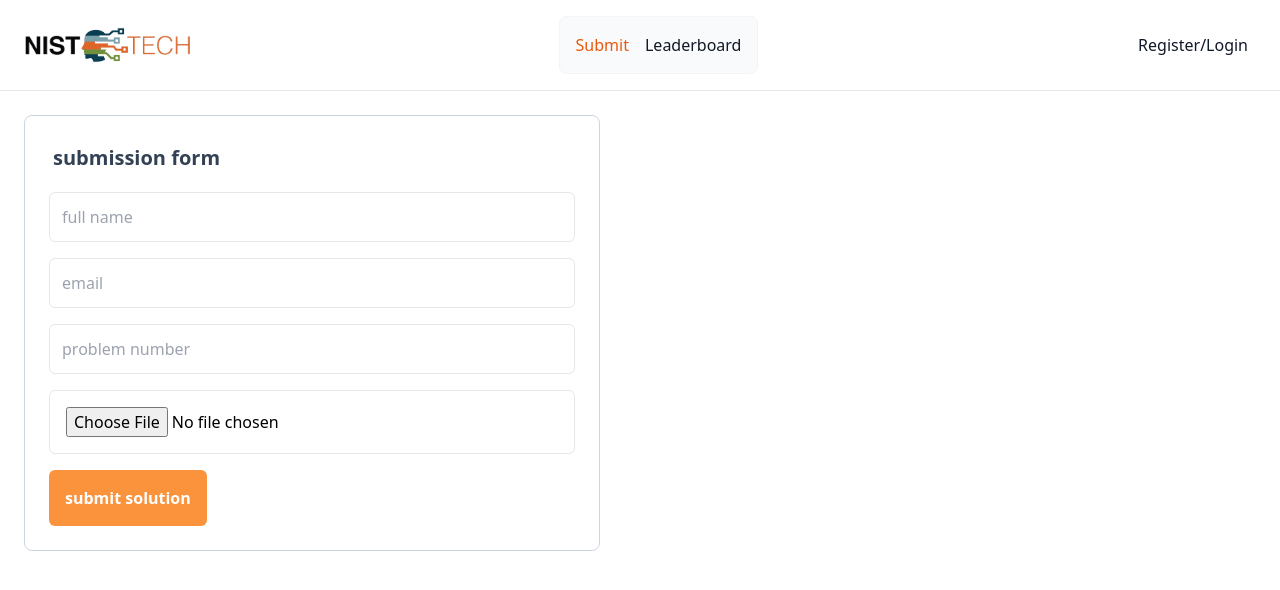
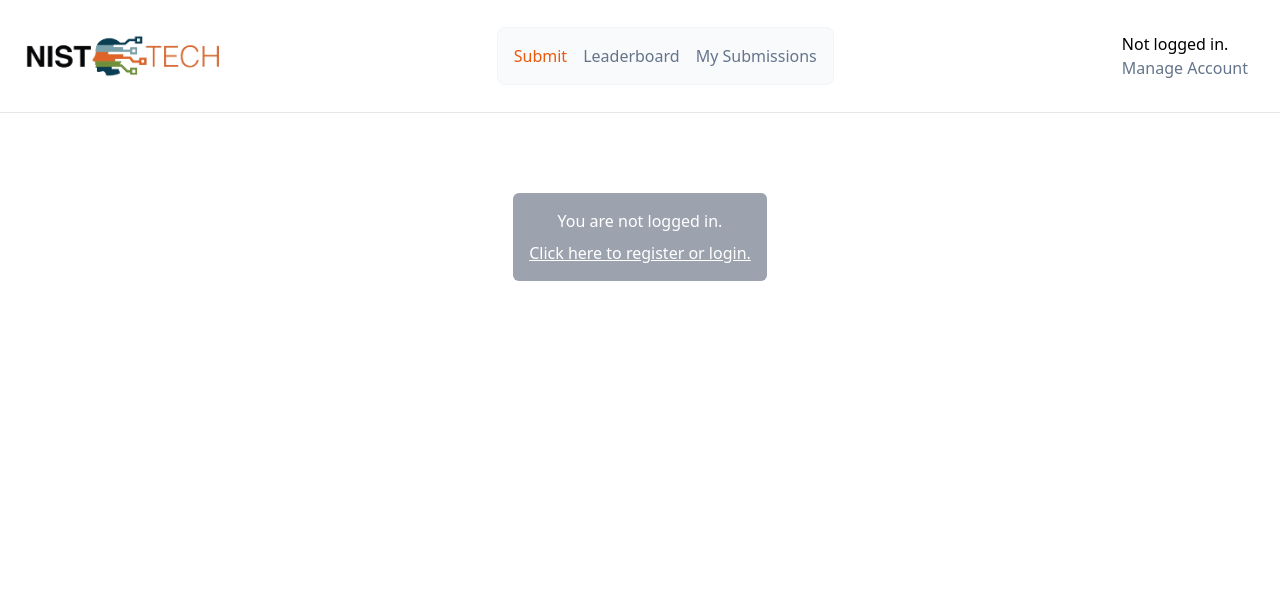
Before and after one commit to peteseta/nisttech-grader, a SvelteKit app: page / in a window 1280 px wide. Shown: the top 590 px of the page. Built offline with nearby package versions, Linux system fonts and the light colour scheme.

Commit message:
full auth system

```diff
--- a/src/lib/form.svelte
+++ b/src/lib/form.svelte
@@ -1,19 +1,16 @@
 <script>
-    export let name;
-    export let email;
     export let problemNumber;
     export let file;
     export let handleSubmit;
+    export let width;
 </script>
 
-<div class="flex flex-col p-6 space-y-4 bg-white rounded-lg border md:w-1/2 items-left border-slate-300">
-    <h2 class="m-1 text-xl font-bold text-slate-700">submission form</h2>
+<div class="flex flex-col p-6 space-y-4 bg-white rounded-lg border {width} items-left border-slate-300">
+    <h2 class="m-1 text-xl font-bold text-slate-700">submit a new attempt</h2>
     <form class="space-y-4" on:submit|preventDefault={handleSubmit}>
-        <input type="text" bind:value={name} placeholder="full name" class="p-3 w-full rounded-md border" required/>
-        <input type="email" bind:value={email} placeholder="email" class="p-3 w-full rounded-md border" required/>
         <input type="number" bind:value={problemNumber} placeholder="problem number" class="p-3 w-full rounded-md border" required/>
         <input type="file" bind:files={file} accept=".py,.c,.cpp,.java,.js" placeholder="Upload solution file (.py, .c, .cpp, .java, .js)" class="p-4 w-full rounded-md border" required/>
-        <button type="submit" class="px-4 py-4 font-bold text-white bg-orange-400 rounded-md hover:bg-orange-500 hover:text-orange-100" required>
+        <button type="submit" class="px-4 py-3 font-bold text-white bg-orange-400 rounded-md hover:bg-orange-500 hover:text-orange-100" required>
             submit solution
         </button>
     </form>
--- a/src/routes/+layout.svelte
+++ b/src/routes/+layout.svelte
@@ -1,19 +1,30 @@
 <script>
     import "../app.css";
     import { page } from '$app/stores';
+    import { user } from '../stores/user.js';
+
+    let currentUser = { name: null, email: null, userId: null};
+
+    // subscribe to the user store
+    user.subscribe(value => {
+        currentUser = value;
+    });
 
     let path;
     $: path = $page.url.pathname;
 
     let activeClass = "text-orange-600 rounded hover:bg-gray-100";
-    let inactiveClass = "text-gray-900 rounded hover:bg-gray-100";
+    let inactiveClass = "text-slate-500 rounded hover:bg-gray-100";
+
+    let userName = ""
+    let userEmail = ""
 </script>
 
 <nav class="top-0 left-0 z-20 w-full bg-white border-b border-slate-20">
     <div class="flex justify-between items-center p-4 mx-auto space-x-5">
 
         <a href="/">
-            <img src="/logo.png" class="h-12" alt="nistTech Logo">
+            <img src="/logo.png" class="h-14" alt="nistTech Logo">
         </a>
 
         <div class="flex items-center w-auto" id="navbar-sticky">
@@ -22,15 +33,23 @@
                 <a href="/" class={path === '/' ? activeClass : inactiveClass}>Submit</a>
                 </li>
                 <li>
-                <a href="/leaderboard" class={path === '/leaderboard' ? activeClass : inactiveClass}>Leaderboard</a>
+                    <a href="/leaderboard" class={path === '/leaderboard' ? activeClass : inactiveClass}>Leaderboard</a>
+                </li>
+                <li>
+                    <a href="/my" class={path === '/my' ? activeClass : inactiveClass}>My Submissions</a>
                 </li>
             </ul>
         </div>
 
-        <div class="flex p-4">
-            <ul class="flex">
+        <div class="flex flex-col p-4">
+            {#if currentUser.name && currentUser.email && currentUser.userId}
+                <p>Logged in as <strong>{currentUser.name}</strong></p>
+            {:else}
+                <p>Not logged in.</p>
+            {/if}
+            <ul class="flex flex-col items-end">
                 <li>
-                    <a href="/auth" class={path === '/auth' ? activeClass : inactiveClass}>Register/Login</a>
+                    <a href="/auth" class={`${path === '/auth' ? activeClass : inactiveClass}`}>Manage Account</a>
                 </li>
             </ul>
         </div>
--- a/src/routes/+page.svelte
+++ b/src/routes/+page.svelte
@@ -1,15 +1,23 @@
 <script>
+    import { user } from '../stores/user.js';
     import Form from '../lib/form.svelte';
     import Results from '../lib/results.svelte';
 
-    let name = "";
-    let email = "";
     let problemNumber;
     let file;
     let results = null;
     let isLoading = false;
     let hasSubmitted = false;
-    $: passedTests = results?.results.filter(result => result.status === "PASSED").length || 0;
+    let points = 0;
+    let maxPoints = 0;
+    $: width = hasSubmitted ? "md:w-1/2" : "mx-auto max-w-md";
+
+    let currentUser = { name: null, email: null, userId: null };
+
+    // Subscribe to the user store
+    user.subscribe(value => {
+        currentUser = value;
+    });
 
     const handleSubmit = async () => {
         isLoading = true;
@@ -28,23 +36,25 @@
 
         const selectedLanguage = languages[ext];
 
-        let userId = localStorage.getItem('userId');
-
         const response = await fetch("/submit", {
             method: "POST",
             headers: {
                 "Content-Type": "application/json"
             },
             body: JSON.stringify({
-                userId: userId,
+                userId: currentUser.userId,
                 code: code,
                 language: selectedLanguage,
                 problemNumber: problemNumber
             })
         });
         if (response.ok) {
-            const results = await response.json();
-            console.log(results);
+            let data = await response.json();
+            results = data.results;
+            points = data.points;
+            maxPoints = data.maxPoints;
+
+            console.log(data);
         } else {
             // Handle HTTP error responses here
             const { error } = await response.json();
@@ -67,7 +77,16 @@
 
 <slot />
 
-<div class="flex flex-col m-6 space-y-6 md:space-y-0 max-w-screen md:max-w-6xl md:space-x-6 md:flex-row">
-    <Form bind:name bind:email bind:problemNumber bind:file {handleSubmit} />
-    <Results {results} {isLoading} {hasSubmitted} {problemNumber} {passedTests} />
-</div>
+{#if currentUser.name && currentUser.email && currentUser.userId}
+    <div class="flex flex-col m-6 space-y-6 md:space-y-0 md:space-x-6 md:flex-row">
+        <Form bind:problemNumber bind:file {handleSubmit} {width}/>
+        <Results {results} {isLoading} {hasSubmitted} {problemNumber} {points} {maxPoints} />
+    </div>
+{:else}
+    <div class="flex justify-center items-center m-20 min-h-4xl">
+        <div class="p-4 text-white bg-gray-400 rounded-md">
+            <p class="text-center">You are not logged in.</p>
+            <a href="/auth" class="block mt-2 text-center underline">Click here to register or login.</a>
+        </div>
+    </div>
+{/if}
--- a/src/routes/auth/+page.svelte
+++ b/src/routes/auth/+page.svelte
@@ -1,11 +1,22 @@
 <script>
+    import { user } from '../../stores/user.js';
+    import { goto } from '$app/navigation';
+    import { browser } from '$app/environment';
+
     let name = "";
     let email = "";
     let password = "";
     let school = "";
     let error = "";
 
-    let isRegistering = true;
+    let isRegistering = false;
+
+    let currentUser = { name: null, email: null, userId: null };
+
+    // Subscribe to the user store
+    user.subscribe(value => {
+        currentUser = value;
+    });
 
     const register = async () => {
         if (!name || !email || !password || !school) {
@@ -13,7 +24,7 @@
             return;
         }
 
-        const response = await fetch('/register', {
+        const response = await fetch('/auth/register', {
             method: 'POST',
             headers: {
                 'Content-Type': 'application/json'
@@ -24,7 +35,7 @@
         if (response.ok) {
             // Registration successful
             const { user } = await response.json();
-            console.log('User registered: ' + user);
+            // console.log('User registered: ' + user);
         } else {
             // Registration failed
             const { error: signUpError } = await response.json();
@@ -41,7 +52,7 @@
     };
 
     const login = async () => {
-        const res = await fetch('/login', {
+        const res = await fetch('/auth/login', {
             method: 'POST',
             headers: {
                 'Content-Type': 'application/json'
@@ -51,12 +62,15 @@
 
         if (res.ok) {
             // Login successful
-            const { user } = await res.json();
-            console.log('User logged in:', user);
+            const { user: loggedInUser } = await res.json();
+            // console.log('User logged in:', loggedInUser);
 
-            localStorage.setItem('name', user.user_metadata.name);
-            localStorage.setItem('email', user.email);
-            localStorage.setItem('userId', user.id);
+            // store in svelte store
+            user.set({
+                name: loggedInUser.user_metadata.name,
+                email: loggedInUser.email,
+                userId: loggedInUser.id
+            });
         } else {
             // Login failed
             const { error: loginError } = await res.json();
@@ -66,10 +80,37 @@
         // Clear the form and error message
         email = "";
         password = "";
+
+        // Redirect to home page
+        goto('/');
+    };
+
+    const logout = async () => {
+    // Clear the user store
+    user.set({ name: null, email: null, userId: null });
+
+    // Clear localStorage
+    if (browser) {
+        localStorage.removeItem('user');
+    }
+
+    // Logout from Supabase
+    const res = await fetch('/auth/login', {
+            method: 'POST',
+            headers: {
+                'Content-Type': 'application/json'
+            },
+            body: JSON.stringify({ email, password })
+        });
     };
 </script>
 
-<div class="flex flex-col p-6 m-6 space-y-4 bg-white rounded-lg border items-left border-slate-300">
+<div class="flex flex-col p-6 mx-auto my-6 space-y-4 max-w-md bg-white rounded-lg border items-left border-slate-300">
+    {#if currentUser && currentUser.name && currentUser.email}
+        <button on:click={logout} class="px-4 py-4 font-bold text-white bg-red-400 rounded-md hover:bg-red-500 hover:text-red-100">
+            Logout
+        </button>
+    {:else}
         <h2 class="m-1 text-xl font-bold text-slate-700">{isRegistering ? 'Register' : 'Login'}</h2>
         <form class="space-y-4" on:submit|preventDefault={isRegistering ? register : login}>
             {#if isRegistering}
@@ -85,9 +126,10 @@
             </button>
         </form>
         <button on:click={() => isRegistering = !isRegistering} class="text-blue-500">
-        {isRegistering ? 'Already have an account? Login' : 'Don\'t have an account? Register'}
+            {isRegistering ? 'Already have an account?' : 'Don\'t have an account?'}
         </button>
         {#if error}
             <p class="text-red-500">{error}</p>
         {/if}
+    {/if}
 </div>
--- a/src/routes/login/+server.js
+++ b/src/routes/auth/login/+server.js
@@ -1,5 +1,4 @@
 import { json } from "@sveltejs/kit";
-import { error } from "@sveltejs/kit";
 import { createClient } from "@supabase/supabase-js";
 
 const supabaseUrl = "https://ekkdqhznzdyxjgablgfm.supabase.co";
@@ -17,19 +16,17 @@ export async function POST({ request }) {
         });
 
         if (err) {
-            throw error(500, "Failed to login: " + err.message);
+            throw new Error(500, "Failed to login: " + err.message);
         }
 
-        request.locals.session.userId = data.user.id;
         return json({ user: data.user });
 
     } catch (error) {
-        if (err.body && typeof err.body.message === 'string') {
-            throw error(500, "Failed to login: " + err.body.message);
+        if (error.body && typeof error.body.message === 'string') {
+            throw new Error(500, "Failed to login: " + err.body.message);
         } else {
-            console.error(err);
-            throw error(500, "Failed to login: Unexpected error.");
+            console.error(error);
+            throw new Error(500, "Failed to login: Unexpected error.");
         }
     }
-
 }
--- a/src/routes/leaderboard/+page.svelte
+++ b/src/routes/leaderboard/+page.svelte
@@ -1 +1,6 @@
 <slot />
+
+<div class="flex flex-col m-6 space-y-6 md:space-y-0 md:space-x-6 md:flex-row">
+// TODO: For all users, get their total score and rank them. Can have a nice podium for top 3
+// TODO: Can also add a section for the problem breakdown. like for each problem, how many people solved it, how many people attempted it, etc.
+</div>
--- /dev/null
+++ b/src/routes/my/+page.svelte
@@ -0,0 +1,28 @@
+<script>
+    import { user } from '../../stores/user.js';
+
+    let currentUser = { name: null, email: null, userId: null };
+
+    // subscribe to the user store
+    user.subscribe(value => {
+        currentUser = value;
+    });
+
+</script>
+
+<slot />
+
+{#if currentUser.name && currentUser.email && currentUser.userId}
+    <div class="flex flex-col m-6 space-y-6 md:space-y-0 md:space-x-6 md:flex-row">
+        // TODO: get all submissions that are by user.userId.
+        // show points etc for each.
+        // show total points for user
+    </div>
+{:else}
+    <div class="flex justify-center items-center m-20 min-h-4xl">
+        <div class="p-4 text-white bg-gray-400 rounded-md">
+            <p class="text-center">You are not logged in.</p>
+            <a href="/auth" class="block mt-2 text-center underline">Click here to register or login.</a>
+        </div>
+    </div>
+{/if}
--- a/src/routes/submit/+server.js
+++ b/src/routes/submit/+server.js
@@ -19,6 +19,11 @@ const languages = {
 /** @type {import('./$types').RequestHandler} */
 export async function POST({ request }) {
   const { userId, code, language, problemNumber } = await request.json();
+
+  // check if user id is valid
+  if (!userId) {
+    throw new Error(400, "Invalid user id");
+  }
 
   // get problem data from supabase, check if problem number is valid
   let maxPoints
@@ -86,6 +91,8 @@ export async function POST({ request }) {
       const submissionData = await createSubmissionResponse.json();
       console.log(submissionData);
 
+      // TODO: fix error handling - when something doesn't compile/syntax errors, it just returns 500.
+      // we want to show these errors to the user.
       let status;
       if (submissionData.status.id === 3) {
         status = "PASSED";
@@ -128,7 +135,7 @@ export async function POST({ request }) {
   // calculate score based on number of test cases passed
   const passedTests = results.filter(result => result.status === "PASSED").length;
   const totalTests = results.length;
-  const points = (passedTests / totalTests) * maxPoints;
+  const points = parseFloat(((passedTests / totalTests) * maxPoints).toFixed(2));
 
   // calculate avg memory and runtime usage
   const avgMemory = parseFloat((results.reduce((acc, result) => acc + result.memory, 0) / results.length).toFixed(2));
@@ -164,7 +171,8 @@ export async function POST({ request }) {
     }
 
     // return the individual test case results to client
-    return json({ results });
+    return json({ results, points, maxPoints });
+
   } catch (error) {
     console.log(error)
     throw new Error(500, "Failed to insert submission: " + error.message);
--- /dev/null
+++ b/src/stores/user.js
@@ -0,0 +1,18 @@
+import { writable } from 'svelte/store';
+import { browser } from '$app/environment';
+
+let initialUser = { name: null, email: null , userId: null};
+
+if (browser) {
+    // use localStorage only if the code is running in the browser
+    initialUser = localStorage.getItem('user') ? JSON.parse(localStorage.getItem('user')) : initialUser;
+}
+
+export const user = writable(initialUser);
+
+user.subscribe(value => {
+    if (browser) {
+        // use localStorage only if the code is running in the browser
+        localStorage.setItem('user', JSON.stringify(value));
+    }
+});
```
Also changed, not shown: src/lib/results.svelte (+4 -3 lines), src/routes/auth/logout/server.js (added, +27 -0 lines), src/routes/auth/register/+server.js (renamed from src/routes/register/+server.js). Lines whose indentation alone changed are shown as unchanged.
